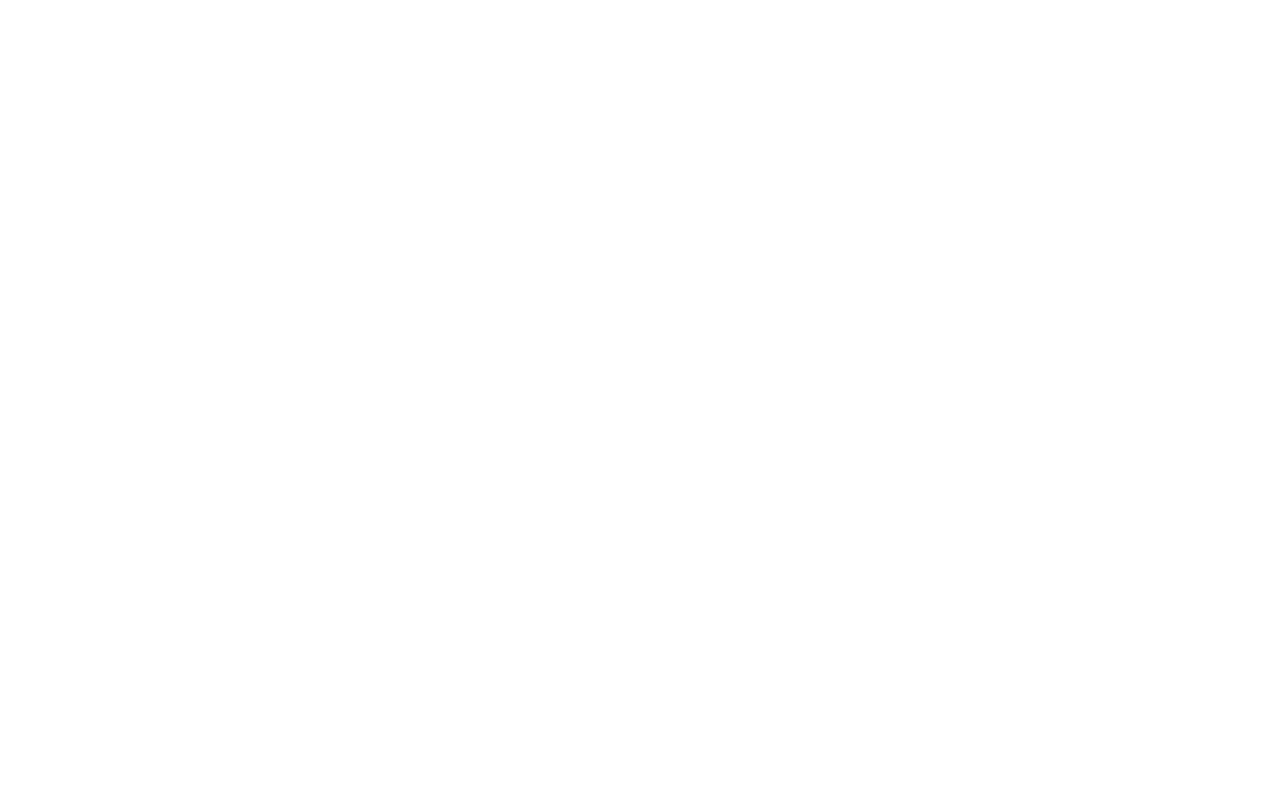
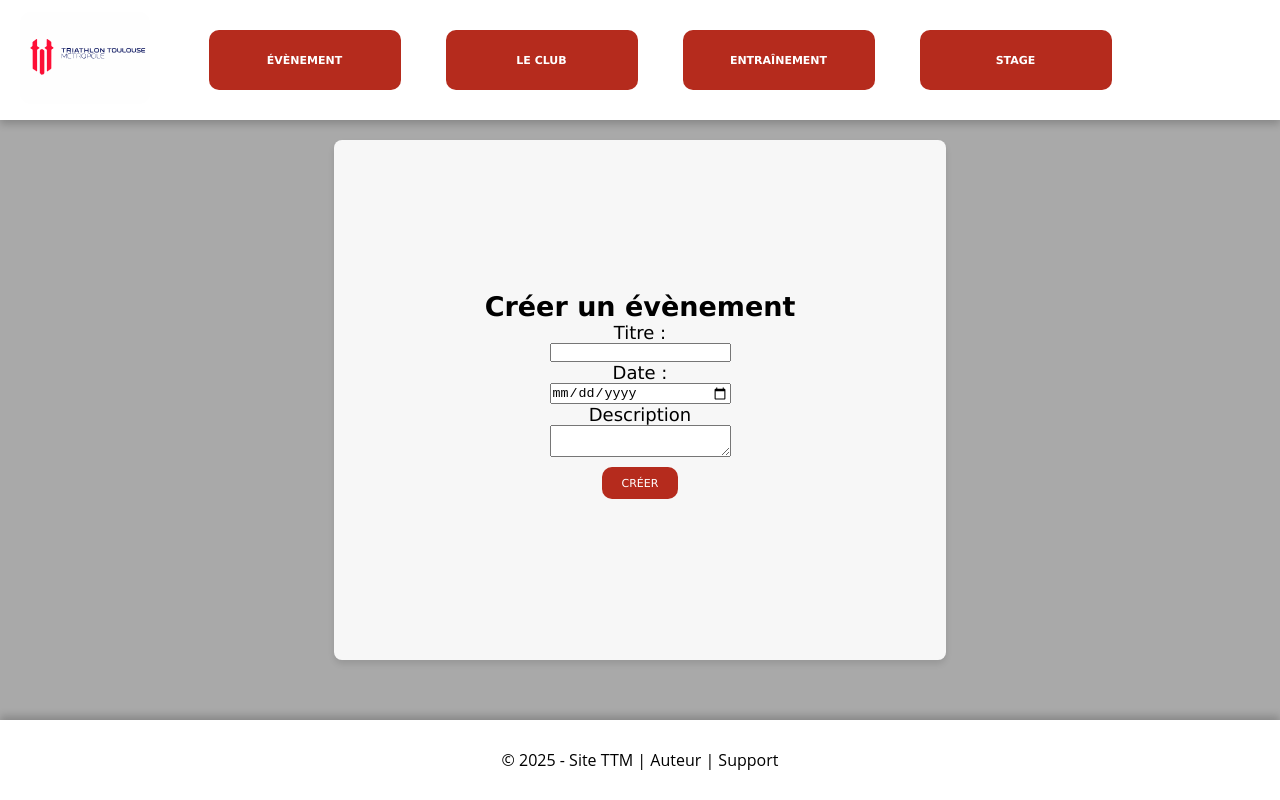
Before and after one commit to Team-TTM/frontend, a Vue app: page /users/DetailEventPage in a window 1280 px wide. Before the commit this address had no page. Built offline with nearby package versions, Linux system fonts and the light colour scheme.

Commit message:
Feat : ajout d'un nouvel event et affichage de tous les events

```diff
--- /dev/null
+++ b/src/pages/DetailEventPage.vue
@@ -0,0 +1,167 @@
+<template>
+  <div id="page-container">
+    <header>
+      <LogoTTM />
+      <boutons-header />
+    </header>
+    <div class="main-container">
+      <div class="principal-container">
+        <div class="detail-event-container">
+          <h2>Créer un évènement</h2>
+          <div class="input-div">
+            <p>Titre :</p>
+            <input type="text" v-model="event.title" required />
+            <p>Date :</p>
+            <input type="date" v-model="event.registrationEndDate" required />
+            <p>Description</p>
+            <textarea v-model="event.description" required/>
+            <div class="button-div">
+              <button class="button" @click="createEvent">Créer</button>
+            </div>
+          </div>
+        </div>
+      </div>
+    </div>
+    <footer>© 2025 - Site TTM | Auteur | Support</footer>
+  </div>
+</template>
+
+<style scoped>
+
+.principal-container {
+  display: flex;
+  flex-direction: column;
+  justify-content: center;
+  align-items: center;
+  height: 65vh; /* Hauteur fixe, ajustable selon vos besoins */
+  background-color: rgba(255, 255, 255, 0.9);
+  padding: 12px 24px;
+  text-align: center;
+  box-shadow: 0 4px 6px rgba(0, 0, 0, 0.1);
+  border-radius: 8px;
+  z-index: 1000;
+  font-size: 18px;
+  font-family: Verdana, Geneva, Tahoma, sans-serif;
+  overflow-y: auto; /* Permet un défilement vertical si le contenu dépasse */
+}
+
+.detail-event-container{
+  display : flex;
+  width : 44vw;
+  flex-direction: column;
+  justify-content: center;
+  align-items: center;
+
+}
+
+.uploaded-preview-container {
+  margin-top: 10px;
+  border-radius: 10px;
+  max-width: 300px;
+}
+
+.uploaded-preview {
+  max-width: 100%;
+  border-radius: 10px;
+}
+
+.description-container{
+  width:50%;
+}
+
+.description-container textarea {
+  resize: none;
+}
+
+.button{
+  width :6vw;
+  height: 4vh;
+  cursor: pointer;
+  border: none;
+  border-radius : 10px;
+  background-color: #b52b1d;
+  color:#ffffff;
+  font-size: 11px;
+  font-family: Verdana, Geneva, Tahoma, sans-serif;
+  transition-duration: 0.4s;
+  text-align : center;
+  text-transform: uppercase;
+  margin: 10px;
+}
+
+.button:hover{
+  background-color: #ffffff;
+  color:#b52b1d;
+  box-shadow : 0 12px 16px 0 rgba(0,0,0,0.24), 0 17px 50px 0 rgba(0,0,0,0.19);
+}
+
+.input-div{
+  display:flex;
+  flex-grow: 1;
+  flex-direction: column;
+  align-content: center;
+}
+</style>
+
+<script>
+import axios from 'axios';
+import BoutonsHeader from "@/components/boutonsHeader.vue";
+import LogoTTM from "@/components/LogoTTM.vue";
+
+export default {
+  components: {LogoTTM, BoutonsHeader},
+  data() {
+    return {
+      event: {
+        title: '',
+        description: "",
+        registrationEndDate: ''
+      }
+    };
+  },
+  methods:{
+    async createEvent(){
+      const uri = "/api/events";
+      try {
+        const token = this.$store.getters['getToken'];
+        console.log("Token récupéré du store: ", token);
+
+        if (!token) {
+          alert('Vous devez être connecté pour créer un événement.');
+          return;
+        }
+
+        const eventData = {
+          event:{
+            name: this.event.title,
+            description: this.event.description,
+            endAt: this.event.registrationEndDate,
+            dirigeantId: null,
+            createdAT: null,
+            participants: []
+          }
+        };
+
+        console.log("Données envoyées :", eventData);
+
+        await axios.post(
+          uri,
+          eventData,
+          {
+            headers: {
+              Authorization: `Bearer ${token}`,
+              'Content-Type': 'application/json'
+            }
+          }
+        );
+
+        alert('Évènement créé avec succès !');
+
+      } catch (error) {
+        console.error('Erreur:', error.response ? error.response.data : error.message);
+        alert("Erreur lors de la création de l'événement.");
+      }
+    }
+  }
+};
+</script>
--- a/src/pages/EventPage.vue
+++ b/src/pages/EventPage.vue
@@ -1,29 +1,136 @@
-<script setup>
+<script>
+import axios from "axios";
+import { defineComponent } from "vue";
 import LogoTTM from "@/components/LogoTTM.vue";
 import BoutonsHeader from "@/components/boutonsHeader.vue";
+
+export default defineComponent({
+  components: { BoutonsHeader, LogoTTM },
+  data() {
+    return {
+      events: [], // Stocke les événements récupérés
+    };
+  },
+  async mounted() {
+    await this.fetchEvents();
+  },
+  methods: {
+    async fetchEvents() {
+      const uri = "/api/events";
+      try {
+        const token = this.$store.getters["getToken"];
+        if (!token) {
+          alert("Veuillez vous connecter pour voir les événements.");
+          this.$router.push("/");
+          return;
+        }
+
+        const response = await axios.get(uri, {
+          headers: {
+            Authorization: `Bearer ${token}`,
+            "Content-Type": "application/json",
+          },
+        });
+
+        if (response.status === 200) {
+          console.log("Données récupérées :", response.data);
+          this.events = response.data.events;
+        } else {
+          console.error("Erreur de récupération :", response.status);
+          this.$router.push("/");
+        }
+      } catch (error) {
+        console.error("Erreur lors de la requête :", error);
+        alert("Impossible de récupérer les événements.");
+      }
+    },
+  },
+});
 </script>
 
 <template>
   <div id="page-container">
     <header>
-      <LogoTTM/>
-      <boutons-header/>
+      <LogoTTM />
+      <BoutonsHeader />
     </header>
     <div class="main-container">
-      <div id="PageText">
-        Vous êtes sur la page des évènements
-        <div id="Text">
-          En cours de développement !!
-          <div id="html-spinner"></div>
+      <div class="principal-container">
+        <h2>Liste des événements</h2>
+        <router-link to="/users/DetailEventPage">
+          <button class="button">Créer un évènement</button>
+        </router-link>
+        <div v-if="events.length === 0">
+          <p>Aucun événement disponible.</p>
+        </div>
+        <div class="event-container">
+          <div v-for="event in events" :key="event.id" class="event-item">
+            <h3>{{ event.name }}</h3>
+            <p><strong>Date de fin :</strong> {{ event.endAt }}</p>
+            <p>{{ event.description }}</p>
+          </div>
         </div>
       </div>
     </div>
-    <footer>
-      © 2025 - Site TTM | Auteur | Support
-    </footer>
+    <footer>© 2025 - Site TTM | Auteur | Support</footer>
   </div>
 </template>
 
 <style scoped>
 
+.principal-container {
+  display: flex;
+  flex-direction: column;
+  width: 50%;
+  margin: auto;
+  justify-content: start;
+  align-items: start;
+  height: 65vh; /* Hauteur fixe, ajustable selon vos besoins */
+  background-color: rgba(255, 255, 255, 0.9);
+  padding: 12px 24px;
+  text-align: center;
+  box-shadow: 0 4px 6px rgba(0, 0, 0, 0.1);
+  border-radius: 8px;
+  z-index: 1000;
+  font-size: 18px;
+  font-family: Verdana, Geneva, Tahoma, sans-serif;
+  overflow-y: auto; /* Permet un défilement vertical si le contenu dépasse */
+}
+
+.event-container {
+  display: flex;
+  flex-direction: column; /* Changez ici de 'row' à 'column' pour un affichage vertical */
+  width: 100%; /* Assurez-vous que le conteneur prend toute la largeur */
+  margin: 10px 0; /* Ajout d'un peu d'espace autour du conteneur */
+  gap: 15px; /* Espacement entre les éléments */
+  padding: 10px;
+}
+.event-item {
+  cursor : pointer;
+  border: 2px solid #ddd;
+  border-radius: 10px;
+  padding: 10px;
+  background-color: #f9f9f9;
+}
+
+.event-item:hover{
+  background : #FAACAD;
+  transition-duration: 0.4s;
+}
+
+.button {
+  background-color: #b52b1d;
+  color: #ffffff;
+  border: none;
+  padding: 10px;
+  border-radius: 10px;
+  cursor: pointer;
+  transition: 0.3s;
+}
+
+.button:hover {
+  background-color: #ffffff;
+  color: #b52b1d;
+  border: 1px solid #b52b1d;
+}
 </style>
--- a/src/router/index.js
+++ b/src/router/index.js
@@ -8,6 +8,7 @@ import EntrainementPage from "@/pages/EntrainementPage.vue";
 import HomePage from "@/pages/HomePage.vue";
 import EventPage from "@/pages/EventPage.vue";
 import StagePage from "@/pages/StagePage.vue";
+import DetailEventPage from "@/pages/DetailEventPage.vue";
 const routes = [
   {
     path: '/', // La route racine correspond à la page d'accueil
@@ -46,10 +47,18 @@ const routes = [
   },
 
   {
-    path : '/users/EventPage',
-    name : 'EventPage',
-    component : EventPage
+    path: "/users/EventPage",
+    name: "EventPage",
+    component: EventPage,
+    props: route => ({ eventData: route.query })
   },
+
+  {
+    path : '/users/DetailEventPage',
+    name : 'DetailEventPage',
+    component : DetailEventPage
+  },
+
   {
     path : '/users/StagePage',
     name : 'StagePage',
--- a/src/styles/globalStyles.css
+++ b/src/styles/globalStyles.css
@@ -6,6 +6,7 @@
 
 html,body{
   height: 100%;
+  width: 100%;
 }
 
 /* Mise en page globale */
@@ -63,9 +64,8 @@ footer {
   width:100vw;
   height: 100vh;
   min-height : 70px;
+  min-width : 90vw;
   background-color: darkgray;
-  border-radius: 10px;
-  box-shadow: 0 4px 6px rgba(0,0,0,0.1);
 }
 
 main{
@@ -205,16 +205,20 @@ main{
 }
 
 #PageText{
-  height: auto;
+  display: flex;
+  flex-direction: column;
+  width: 50%;
+  margin: auto;
+  justify-content: start;
+  align-items: start;
+  height: 65vh;
   background-color: rgba(255, 255, 255, 0.9);
   padding: 12px 24px;
-  font-weight: bold;
   text-align: center;
   box-shadow: 0 4px 6px rgba(0, 0, 0, 0.1);
   border-radius: 8px;
   z-index: 1000;
-  color:red;
-  font-size: 20px;
+  font-size: 18px;
   font-family: Verdana, Geneva, Tahoma, sans-serif;
 }
 
@@ -235,6 +239,8 @@ main{
   font-family: Verdana, Geneva, Tahoma, sans-serif;
 }
 
+
+
 /* Responsive */
 @media (max-width: 1024px) {
   .main-container {
```
